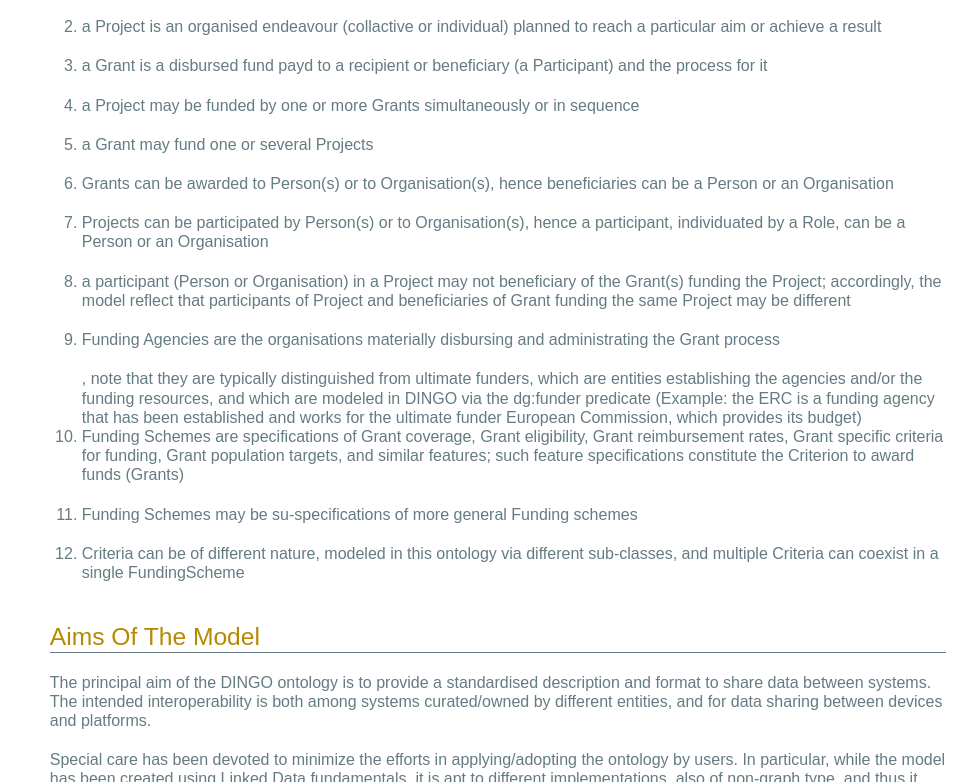
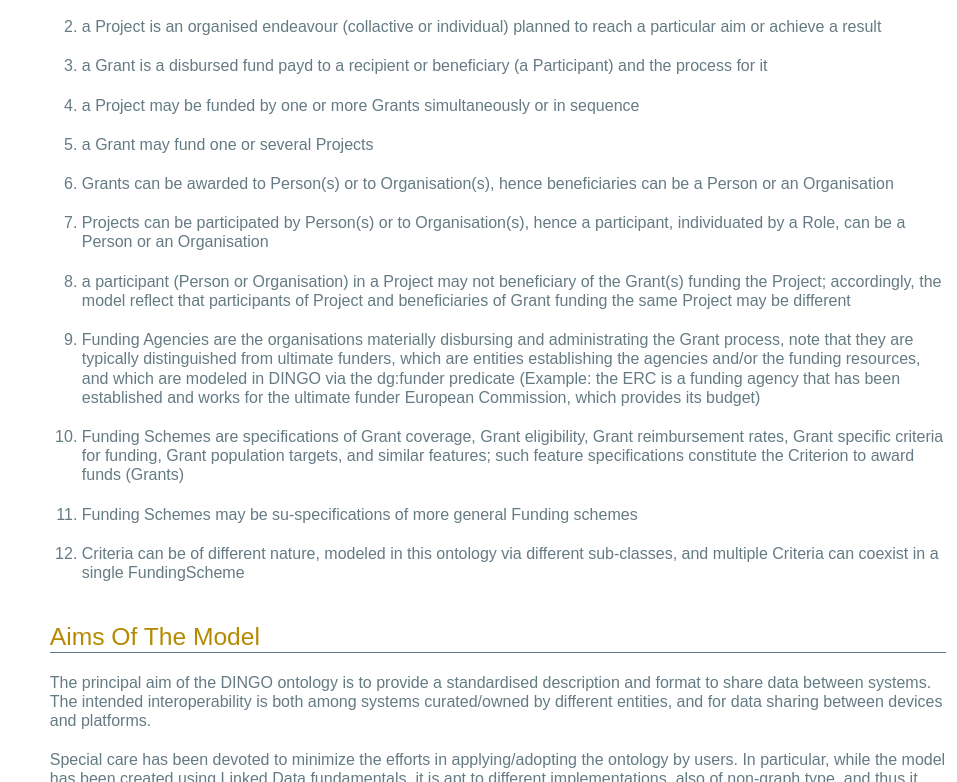
Before and after one commit to dcodings/DINGO, a plain HTML site: page index.html in a window 1280 px wide. Shown: the part 2464-3246 px from the top of the page, without its empty margins (323-1280 px from the left). Drawn offline with Linux system fonts and the light colour scheme.

Commit message:
Update documentation file of DINGO ontology (one missprint).

```diff
--- a/index.html
+++ b/index.html
@@ -617,7 +617,7 @@ We provide also concrete examples of its use <a href="#Examples">here</a>.
 <li><p>Grants can be awarded to Person(s) or to Organisation(s), hence beneficiaries can be a Person or an Organisation</p></li>
 <li><p>Projects can be participated by Person(s) or to Organisation(s), hence a participant, individuated by a Role, can be a Person or an Organisation</p></li>
 <li><p>a participant (Person or Organisation) in a Project may not beneficiary of the Grant(s) funding the Project; accordingly, the model reflect that participants of Project and beneficiaries of Grant funding the same Project may be different</p></li>
-<li><p>Funding Agencies are the organisations materially disbursing and administrating the Grant process</p></li>, note that they are typically distinguished from ultimate funders, which are entities establishing the agencies and/or the funding resources, and which are modeled in DINGO via the dg:funder predicate (Example: the ERC is a funding agency that has been established and works for the ultimate funder European Commission, which provides its budget)
+<li><p>Funding Agencies are the organisations materially disbursing and administrating the Grant process, note that they are typically distinguished from ultimate funders, which are entities establishing the agencies and/or the funding resources, and which are modeled in DINGO via the dg:funder predicate (Example: the ERC is a funding agency that has been established and works for the ultimate funder European Commission, which provides its budget)</p></li>
 <li><p>Funding Schemes are specifications of Grant coverage, Grant eligibility, Grant reimbursement rates, Grant specific criteria for funding, Grant population targets, and similar features; such feature specifications constitute the Criterion to award funds (Grants)</p></li>
 <li><p>Funding Schemes may be su-specifications of more general Funding schemes</p></li>
 <li><p>Criteria can be of different nature, modeled in this ontology via different sub-classes, and multiple Criteria can coexist in a single FundingScheme</p></li>
```
